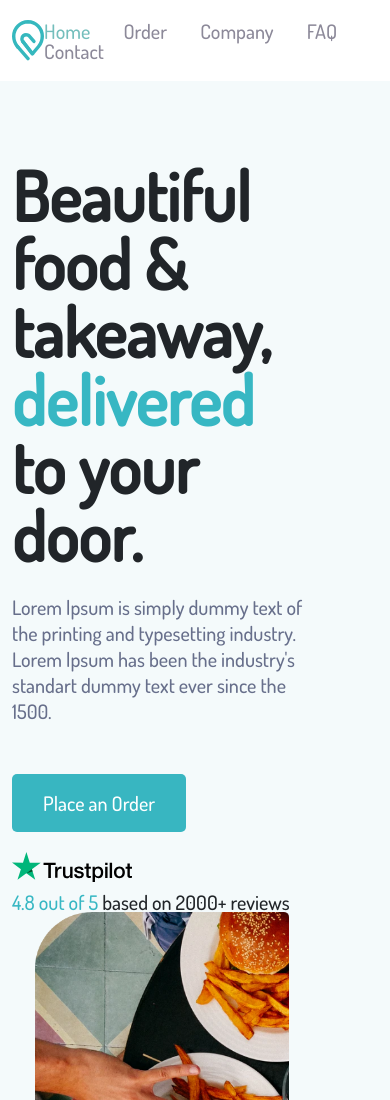
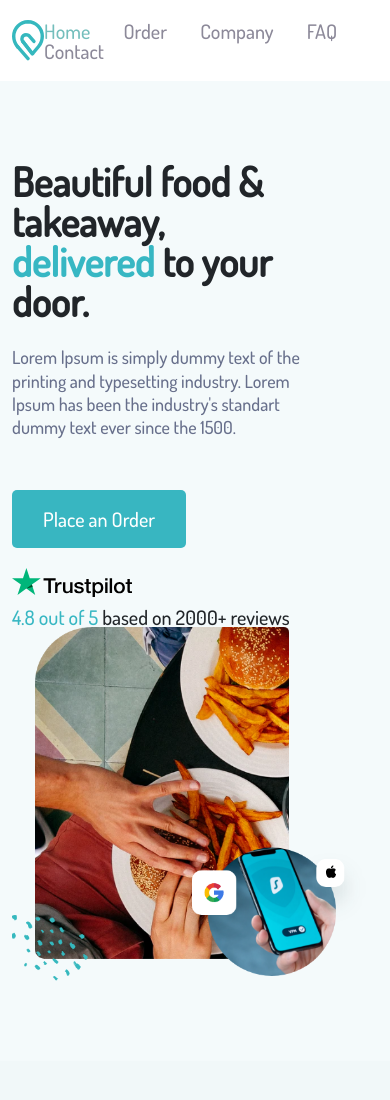
Before and after one commit to Farid-Hasanov/Food, a plain HTML site: page index.html in a window 390 px wide. Shown: the top 1100 px of the page. Drawn offline with nearby package versions, Linux system fonts and the light colour scheme.

Commit message:
beautiful

```diff
--- a/_beautiful.sass
+++ b/_beautiful.sass
@@ -23,3 +23,10 @@
         .imgbox
             width: 120px
             margin: 20px 0 10px
+
+    @media screen and ( max-width: 992px )
+        .box
+            h1
+                font-size: 40px
+            h5
+                font-size: 18px
```
Also changed, not shown: style.css, 1 other file.
